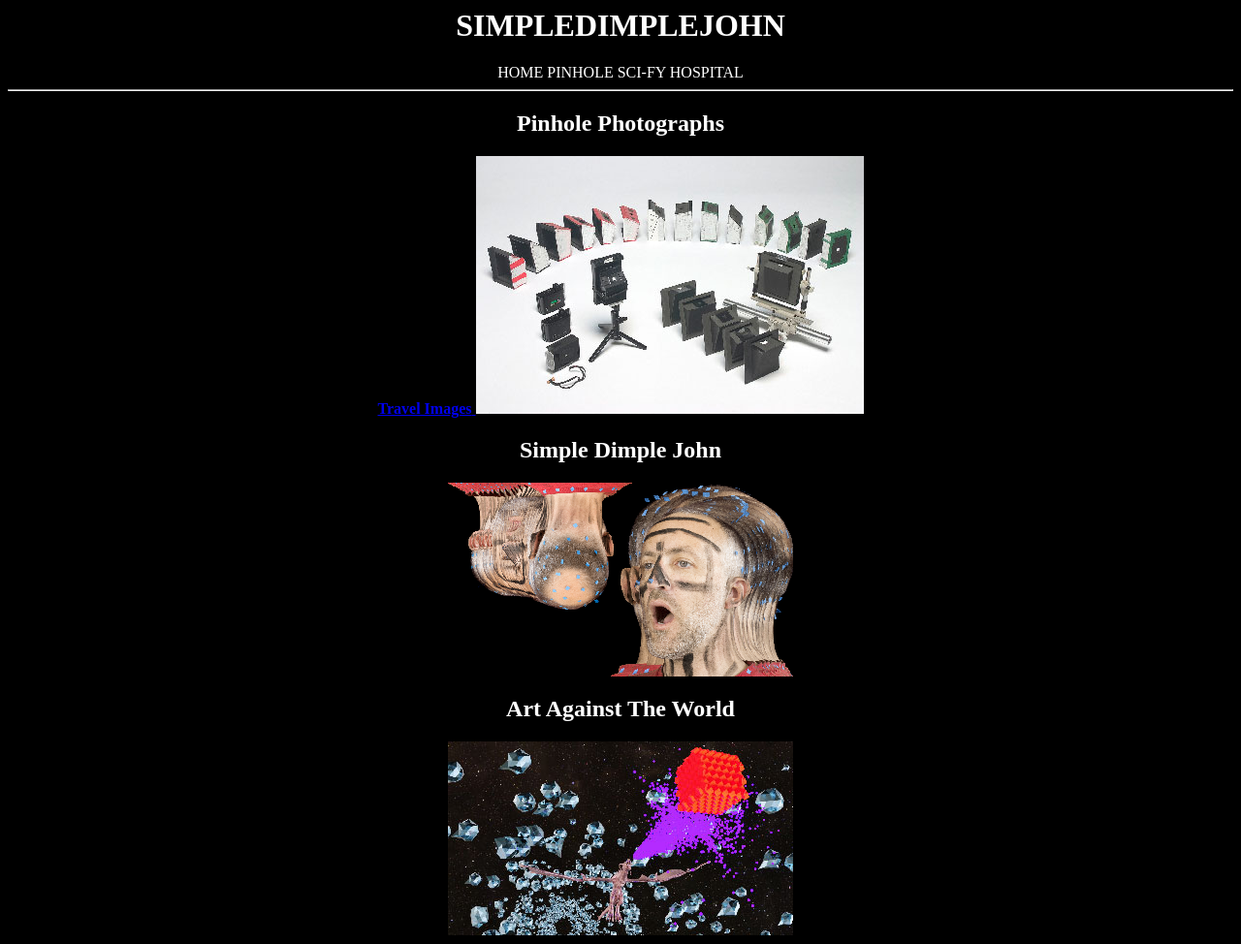
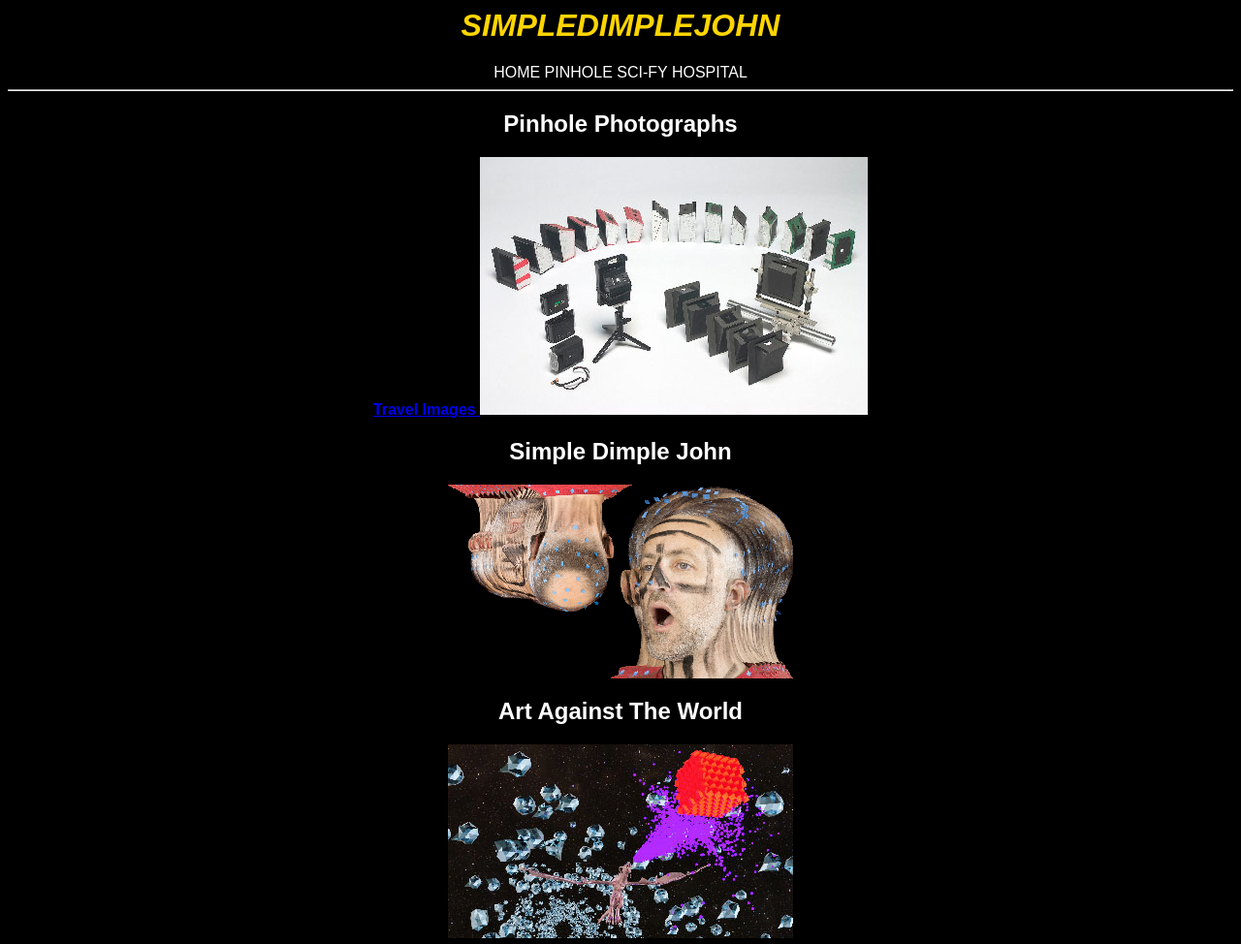
Before and after one commit to simpledimplejohn/simpledimplejohn, a plain HTML site: page index.html in a window 1280 px wide. Shown: the whole page at 97% size. Drawn offline with Linux system fonts and the light colour scheme.

Commit message:
styling and class updates

```diff
--- a/index.html
+++ b/index.html
@@ -12,16 +12,19 @@
     HOME  PINHOLE  SCI-FY  HOSPITAL
     <hr>
   </nav>
+  <section class="vertical-gallery">
     <h2>Pinhole Photographs</h2>
     <a href="src/pinholegallery.html">
       <strong>Travel Images</strong>
       <img src="src/img/Pinhole_cameras_.jpg" alt="Pinhole Gallery"></a>
+  </section>
+  <section class="horizontal-gallery">
     <h2>Simple Dimple John</h2>
     <a href="https://www.simpledimplejohn.com">
       <img src="src/img/JOHN_PRINTB.png" alt="Simple dimple john"></a>
     <h2>Art Against The World</h2>
     <a href="https://www.artagainsttheworld.com">
       <img src="src/img/AAGTW.jpg"></a>
-
+  </section>
 </body>
 </html>
--- a/src/css/styles.css
+++ b/src/css/styles.css
@@ -2,6 +2,11 @@ body {
   background-color: black;
   color: white;
   font-size: 1.25 rem;
-  font-family: serif;
+  font-family:Arial, Helvetica, sans-serif;
   text-align: center;
 }
+
+h1 {
+  color: rgb(255, 213, 0);
+font-style: italic;
+}
```
Lines whose indentation alone changed are shown as unchanged.
